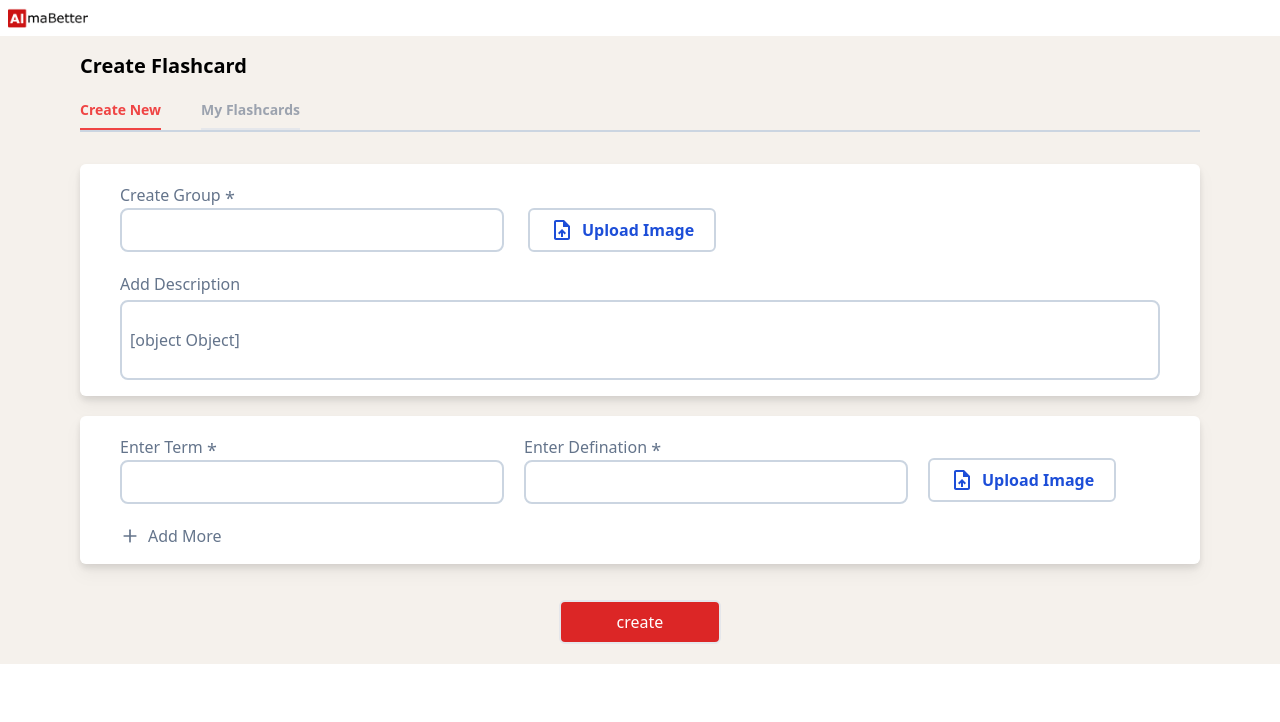
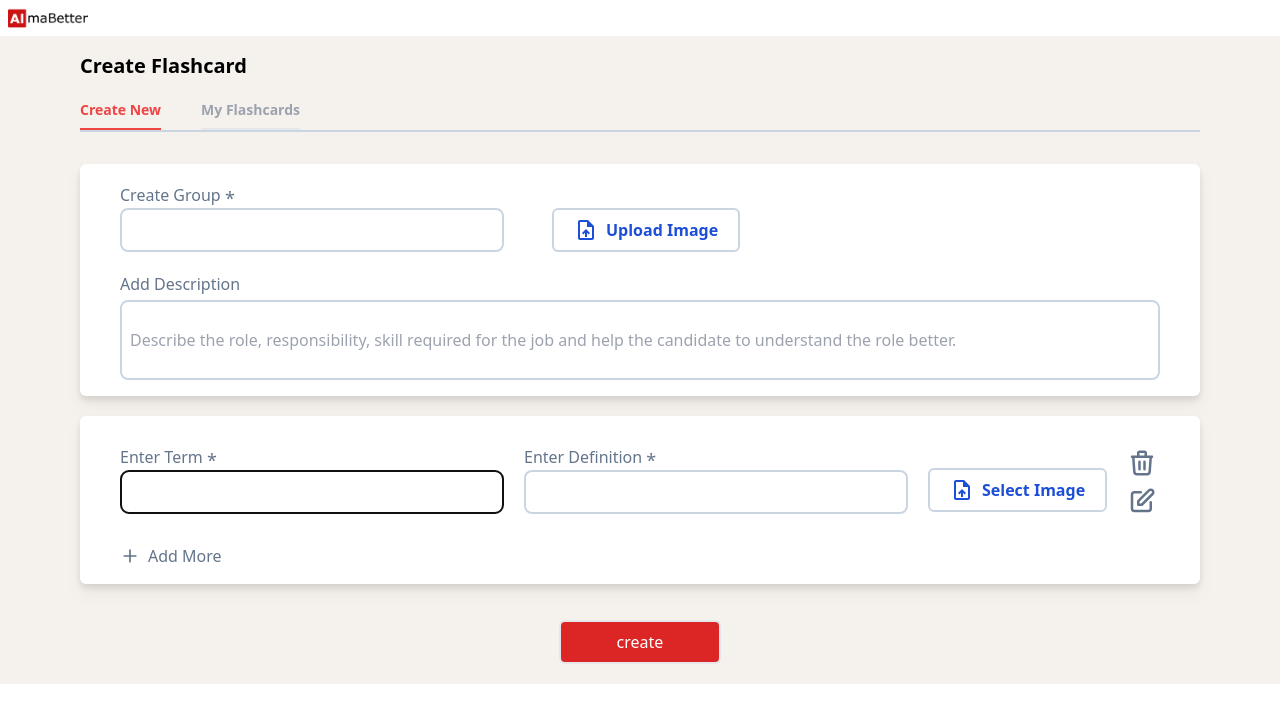
Before and after one commit to Krushna-shinde/Flashcard-Generator, a React (Create React App) app: page / in a window 1280 px wide. Shown: the top 722 px of the page. Built offline with nearby package versions, Linux system fonts and the light colour scheme.

Commit message:
updated code

```diff
--- a/package.json
+++ b/package.json
@@ -16,6 +16,7 @@
     "react-redux": "^9.0.4",
     "react-router-dom": "^6.21.0",
     "react-scripts": "5.0.1",
+    "react-toastify": "^9.1.3",
     "react-toolkits": "^0.6.1",
     "uuidv4": "^6.2.13",
     "web-vitals": "^2.1.4",
--- a/src/Componants/CreateFlashCard/CreateFlashCard.jsx
+++ b/src/Componants/CreateFlashCard/CreateFlashCard.jsx
@@ -1,42 +1,66 @@
-import React, { useState } from "react";
-import { Formik, Form, Field, ErrorMessage } from "formik";
+import React, { useState,useRef, useEffect } from "react";
+import { Formik, Form, Field, ErrorMessage, FieldArray } from "formik";
 import { MdUploadFile } from "react-icons/md";
 import { FiPlus } from "react-icons/fi";
 import { nanoid } from "@reduxjs/toolkit";
+import { Form_Validation } from "./FormValidation/Form_Validation";
+import { useDispatch } from "react-redux";
+import { addFlashCard } from "../../ReduxToolkit/Reducer/flashcardSlice";
+import { HiOutlineTrash } from "react-icons/hi";
+import { HiOutlinePencilAlt } from "react-icons/hi";
 
 const CreateFlashCard = () => {
+  const dispatch = useDispatch();
   const [selectFile, setSelectFile] = useState(null);
   const [selectTermImg, setSelectTermImg] = useState(null);
   const uniqueId = nanoid(4);
-  const id = nanoid(2);
+  const termInputRefs = useRef([]);
+
   const handleImageChange = (event) => {
     const file = event.target.files[0];
     setSelectFile(file);
   };
+
   const handleTermImageChange = (event) => {
     const file = event.target.files[0];
     setSelectTermImg(file);
   };
 
+  const addNewFlashcard = (values, actions) => {
+    dispatch(addFlashCard(values));
+    actions.resetForm();
+    setSelectFile(null);
+    setSelectTermImg(null);
+  };
+
+  useEffect(() => {
+    if (termInputRefs.current[0] && termInputRefs.current[0].focus) {
+      termInputRefs.current[0].focus();
+    }
+  }, []);
+
   return (
     <Formik
       initialValues={{
-      group_id : uniqueId,
-      group_name :"",
-      group_descreption:"",
-      group_img : null,
+        group_id: uniqueId,
+        group_name: "",
+        group_description: "",
+        group_img: null,
         cards: [
           {
-          card_id : id,
-          card_name :"",
-          card_description:"",
-          card_img :null,
+            card_id: nanoid(2),
+            card_name: "",
+            card_description: "",
+            card_img: null,
           },
-      ] ,
+        ],
       }}
+      validationSchema={Form_Validation}
+      onSubmit={addNewFlashcard}
     >
-      <Form className="w-full space-y-5 text-slate-500 font-medium pb-5" >
-        <div className=" px-10 py-4 bg-white drop-shadow-lg rounded-md">
+      {({ isSubmitting, values }) => (
+        <Form className="w-full space-y-5 text-slate-500 font-medium pb-5">
+          <div className="px-10 py-4 bg-white drop-shadow-lg rounded-md">
             <div className="flex flex-col relative">
               <h2 className="text-left">
                 Create Group{" "}
@@ -48,7 +72,6 @@ const CreateFlashCard = () => {
                 <div>
                   <Field
                     type="text"
-                  onChange={() => {}}
                     name="group_name"
                     className="pl-8 pr-2 py-2 md:w-96 border-slate-300 border-2 rounded-lg focus:border-slate-400"
                   />
@@ -59,7 +82,7 @@ const CreateFlashCard = () => {
                   />
                 </div>
 
-              <div className="flex flex-col relative">
+                <div className="flex flex-col relative ml-6">
                   {selectFile === null ? (
                     <>
                       <label
@@ -81,15 +104,21 @@ const CreateFlashCard = () => {
                       <img
                         src={URL.createObjectURL(selectFile)}
                         alt="Selected"
-                      className=" flex items-center px-5 py-2 ml-6"
+                        className="flex items-center px-5 py-2"
                         width={"150px"}
                       />
                     </div>
                   )}
+                  <ErrorMessage
+                    component={"div"}
+                    className="text-sm text-red-500  "
+                    name="group_image"
+                  />
                 </div>
               </div>
             </div>
-          <div className="flex flex-col relative mt-5">
+
+            <div className="mt-5">
               <label
                 htmlFor="add_description"
                 className="block font-medium text-slate-500 mb-1 text-left"
@@ -99,13 +128,23 @@ const CreateFlashCard = () => {
               <Field
                 type="textarea"
                 id="add_description"
+                name="group_description"
                 className="w-full h-20 p-2 border-slate-300 border-2 rounded-lg focus:border-slate-400"
-              onChange={() => {}}
-              placeholder="Describe the role, responsibility skill required for the job and help candidate to understand the role better."
+                placeholder="Describe the role, responsibility, skill required for the job and help the candidate to understand the role better."
+              />
+              <ErrorMessage
+                component={"div"}
+                className="text-sm text-red-500"
+                name="group_description"
               />
             </div>
           </div>
+
+          <FieldArray name="cards">
+            {({ push, remove }) => (
               <div className=" px-10 py-4 bg-white drop-shadow-lg rounded-md">
+                {values.cards.map((card, index) => (
+                  <div key={index} className=" ">
                     <div className="flex gap-5 items-center">
                       <div className="flex flex-col relative">
                         <h2 className="text-left">
@@ -117,22 +156,23 @@ const CreateFlashCard = () => {
                         <div className="flex items-center">
                           <div>
                             <Field
+                              id={`termInput-${index}`}
                               type="text"
-                    onChange={() => {}}
-                    name="card_name"
+                              name={`cards.${index}.card_name`}
                               className="pl-8 pr-2 py-2 md:w-96 border-slate-300 border-2 rounded-lg focus:border-slate-400"
+                              innerRef={(el) => (termInputRefs.current[index] = el)}
                             />
                             <ErrorMessage
                               component={"div"}
                               className="text-sm text-red-500"
-                    name="card_name"
+                              name={`cards.${index}.card_name`}
                             />
                           </div>
                         </div>
                       </div>
                       <div className="flex flex-col relative">
                         <h2 className="text-left">
-                Enter Defination{" "}
+                          Enter Definition{" "}
                           <span className="relative left-0 top-1 pr-2 text-lg font-medium">
                             *
                           </span>
@@ -141,14 +181,13 @@ const CreateFlashCard = () => {
                           <div>
                             <Field
                               type="text"
-                    onChange={() => {}}
-                    name="card_name"
+                              name={`cards.${index}.card_description`}
                               className="pl-8 pr-2 py-2 md:w-96 border-slate-300 border-2 rounded-lg focus:border-slate-400"
                             />
                             <ErrorMessage
                               component={"div"}
                               className="text-sm text-red-500"
-                    name="card_name"
+                              name={`cards.${index}.card_description`}
                             />
                           </div>
                         </div>
@@ -157,15 +196,15 @@ const CreateFlashCard = () => {
                         {selectTermImg === null ? (
                           <>
                             <label
-                    htmlFor="uploadImg"
+                              htmlFor={`uploadImg-${index}`}
                               className="flex items-center px-5 py-2 mt-6 bg-white border-2 border-slate-300 rounded-md active:border-blue-600 text-blue-700 font-semibold"
                             >
-                    <MdUploadFile className="text-xl xl:text-2xl mr-2" /> Upload
-                    Image
+                              <MdUploadFile className="text-xl xl:text-2xl mr-2" />{" "}
+                              Select Image
                             </label>
                             <input
                               type="file"
-                    id="uploadImg"
+                              id={`uploadImg-${index}`}
                               className="hidden"
                               onChange={handleTermImageChange}
                             />
@@ -175,29 +214,70 @@ const CreateFlashCard = () => {
                             <img
                               src={URL.createObjectURL(selectTermImg)}
                               alt="Selected"
-                    className=" flex items-center px-5 py-2 ml-6"
+                              className="flex items-center px-5 py-2 ml-6"
                               width={"150px"}
                             />
                           </div>
                         )}
                       </div>
+                      <div className="flex-col items-center mt-4">
+                        <div className="flex items-center cursor-pointer mb-2 hover:text-blue-600">
+                          {index >= 0 && (
+                            <span
+                              onClick={() => {
+                                remove(index);
+                              }}
+                            >
+                              <HiOutlineTrash className="text-3xl" />
+                            </span>
+                          )}
                         </div>
-          <div className="flex gap-2 mt-5 items-center cursor-pointer hover:text-blue-600">
-            <FiPlus className="text-xl" />
-            <span> Add More</span>
+                        <div className="flex items-center cursor-pointer mb-2 hover:text-blue-600">
+                          {index >= 0 && (
+                            <span
+                            onClick={() => {
+                              termInputRefs.current[index].focus();
+                            }}
+                          >
+                            <HiOutlinePencilAlt className="text-3xl" />
+                          </span>
+                          )}
                         </div>
                       </div>
+                    </div>
+                  </div>
+                ))}
+                <div
+                  className="flex gap-2 mt-5 items-center cursor-pointer hover:text-blue-600"
+                  onClick={() => {
+                    push({
+                      card_id: nanoid(2),
+                      card_name: "",
+                      card_description: "",
+                      card_img: null,
+                    });
+                  }}
+                >
+                  <FiPlus className="text-xl" />
+                  <span>
+                   Add More</span>
+                </div>
+              </div>
+            )}
+          </FieldArray>
+
           <div className="flex justify-center w-full">
             <button
+              disabled={isSubmitting}
               title="create"
-            type="submmit"
+              type="submit"
               className="border-2 cursor-pointer py-2 px-14 mt-4 bg-red-600 text-white rounded-md"
-
             >
               create
             </button>
           </div>
         </Form>
+      )}
     </Formik>
   );
 };
--- a/src/Componants/CreateFlashCard/FormValidation/FormValidation.js
+++ b/src/Componants/CreateFlashCard/FormValidation/Form_Validation.js
@@ -1,28 +1,30 @@
 import * as yup from "yup";
 
-const Form_Validation = yup.object().shape({
+export const Form_Validation = yup.object().shape({
   group_id: yup.string().required("Group id is required"),
   group_name: yup
     .string()
     .max(25, "Group name must be less than 25 characters")
     .required("Group Name is required"),
-  group_description: Yup.string()
-    .min(10, "Group description must be less than 10 characters.")
+  group_description: yup
+    .string()
+    .min(10, "Group description must be at least 10 characters.")
     .max(100, "Group description must be less than 100 characters.")
     .required("Group Description is required."),
   group_img: yup.mixed().nullable().notRequired(),
 
   cards: yup.array().of(
-    yup.object.shape({
+    yup.object().shape({
       card_id: yup.string().required("Card id is required"),
       card_name: yup
         .string()
         .max(20, "Term must be less than 20 characters")
-        .required("Card id is required"),
-      card_description: yup.string()
-        .min(25, "Card Description must be greater than 20 characters.")
+        .required("Card name is required"),
+      card_description: yup
+        .string()
+        .min(25, "Card Description must be at least 25 characters.")
         .max(500, "Card Description must be less than 500 characters.")
-        .required("Card_Description id is required."),
+        .required("Card Description is required."),
     })
   ),
 });
```
Also changed, not shown: src/ReduxToolkit/Reducer/flashcardSlice.jsx (+20 -24 lines), 1 other file (tests, documents, lock files or other folders). Lines whose indentation alone changed are shown as unchanged.
